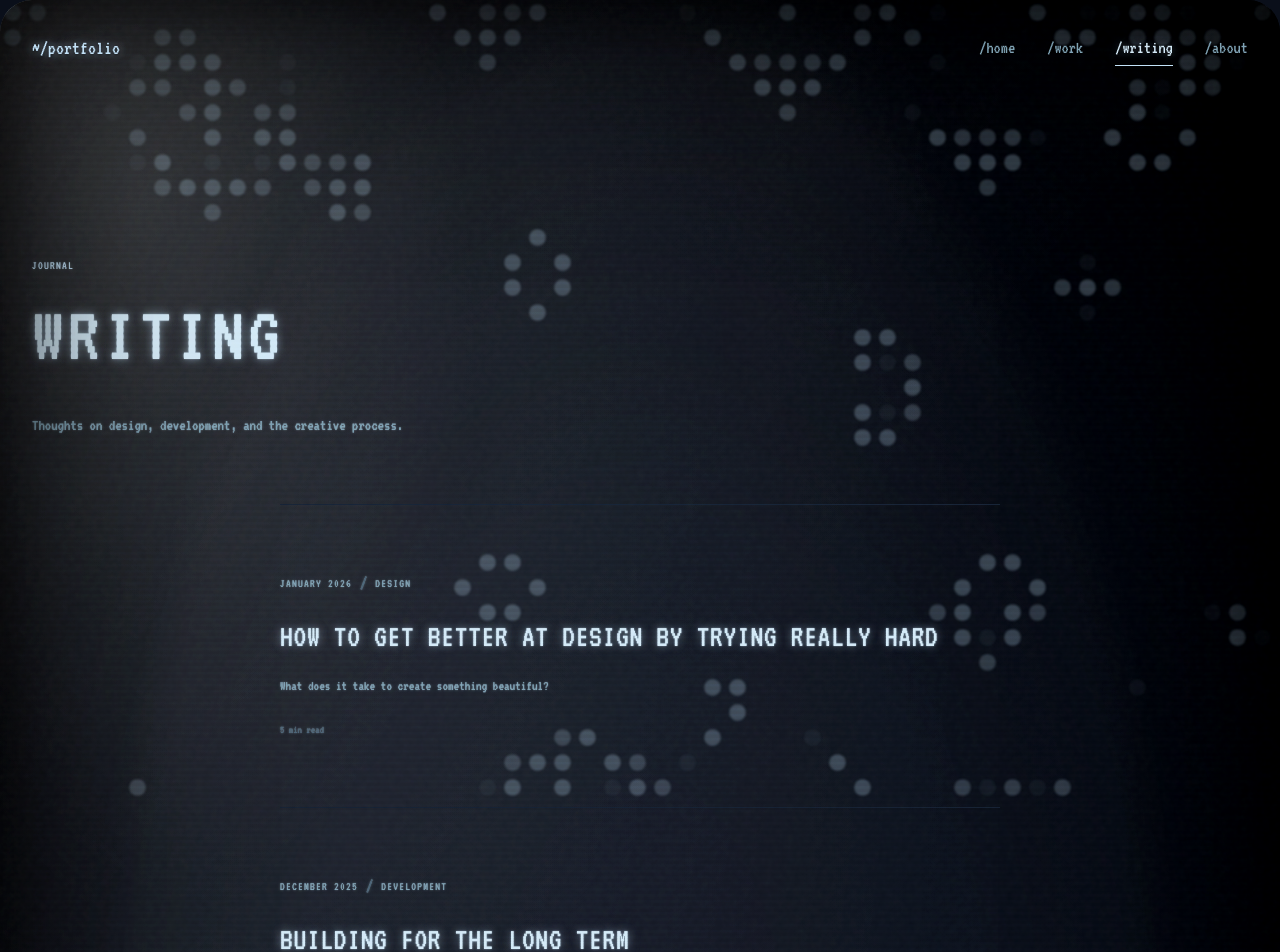
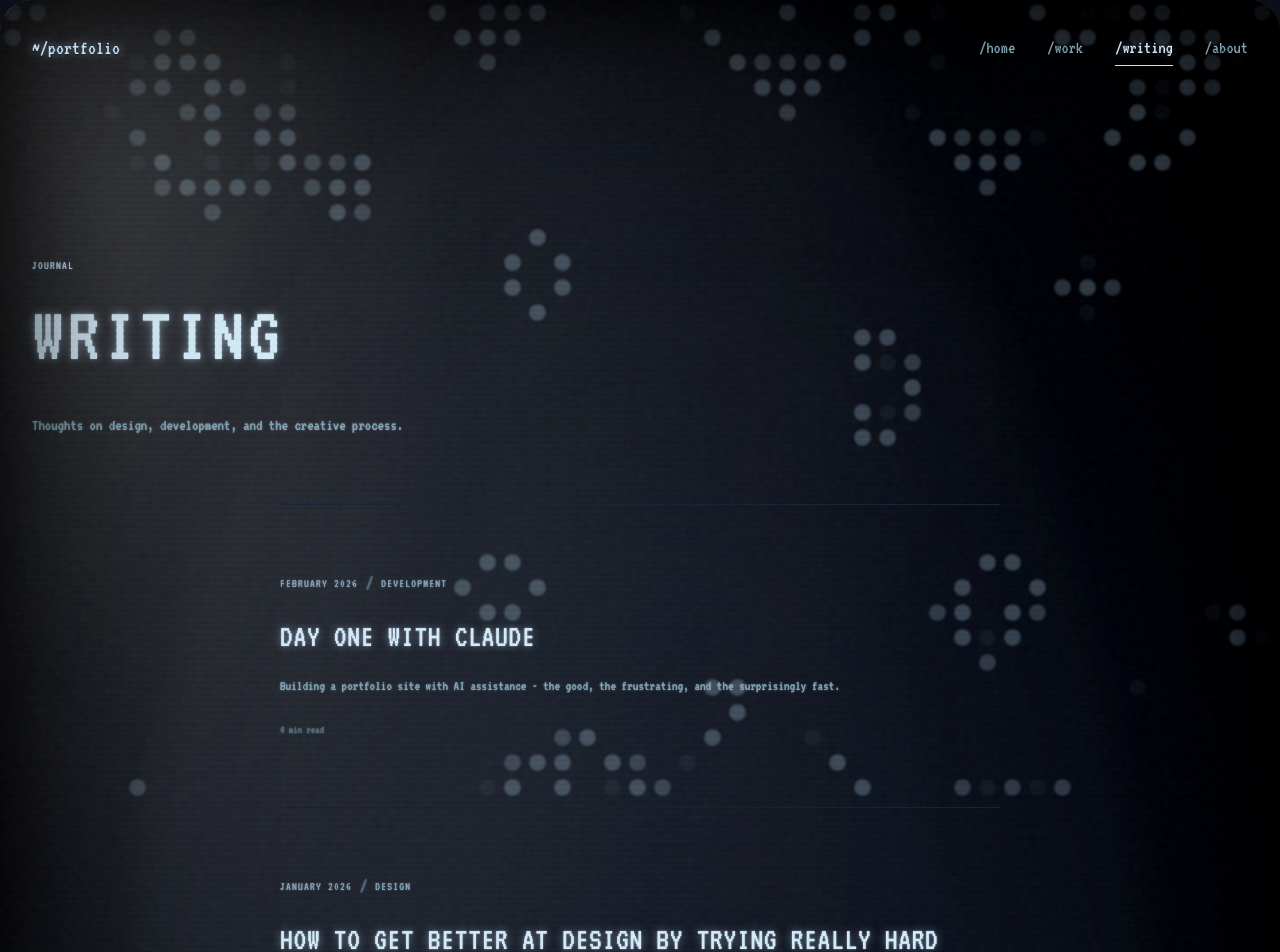
Before and after one commit to flatspider/day1-blog, a React (Vite) app: page /writing in a window 1280 px wide. Shown: the top 952 px of the page. Built offline with nearby package versions, Linux system fonts and the light colour scheme.

Commit message:
Day one with Claude blog post

```diff
--- a/src/data/posts.js
+++ b/src/data/posts.js
@@ -1,4 +1,29 @@
 const posts = [
+  {
+    id: 0,
+    slug: "day-one-with-claude",
+    title: "Day One with Claude",
+    excerpt:
+      "Building a portfolio site with AI assistance - the good, the frustrating, and the surprisingly fast.",
+    date: "February 2026",
+    readTime: "4 min read",
+    category: "Development",
+    body: [
+      "Claude can go absolutely crazy on some code. The raw SPEED Claude brings to the table.",
+      "So far today, the most frustrating part of using Claude has been figuring out where our chat transcripts were. I'm still not sure. Initially, Claude provided me with just the messages from their side, which does not provide much illumination on how working with Claude was. The coding was much more within Claude's domain.",
+      "My goal today was to build a fun portfolio site. Initially, I started by asking for a portfolio in the style of an art gallery. This ended up creating a blank feeling. But Claude absolutely crushed it in about 30 seconds. All of the links worked, the page navigation, the scrolling. It's amazing now what can be considered to be boilerplate code.",
+      "I didn't really like that initial design. It was too flat. I went out looking for some design prompts to help Claude think, and stumbled upon the official Claude frontend design prompt. It includes things like \"You tend to converge toward generic, 'on distribution' outputs. In frontend design, this creates what users call the 'AI slop' aesthetic.\" This helped add energy to my design.",
+      "I also knew I wanted a functional Conway's Game in the background of the site. I added that in, but the black on white was still too flat.",
+      "Working with Claude is sort of like working with a coworker who has no ideas. You have to be the one to generate and drive the conversation, using prompts and making sure you have a clear path forward, especially with regards to design.",
+      "My next design pivot was that I wanted the \"gallery\" feeling to disappear. I switched over to a computer terminal aesthetic. This ended up being far too Matrix-y. Black and green, a bit ominous for a portfolio site. I let Claude know, and provided some aesthetic examples, and Claude was off to the races.",
+      "This is when I hit my token limit for the day. It seems that as the codebase expands, Claude can spend a lot of time reading through and making changes. Especially full scale design changes. I eventually settled on a whitish and black terminal color under a CRT screen. This looked less disgusting than the green.",
+      "I upgraded to Max, and started fiddling with the CRT screen. Claude unsuccessfully resolved a tooltip bug that was occurring when hovering over a single cell in Conway's game. It was not able to adjust the code to avoid calling Math.random() over and over again.",
+      "The nicest thing about Claude is that he does not get frustrated. Or question what you are trying to achieve. He puts his head down, and gets to work. Even if there were better ways to accomplish something.",
+      "Claude also does not have a great sense of when something more fundamental is broken. When I attempted to deploy to GitHub Pages, GitHub actions were down. This was causing my builds to hang in the queue and fail. Claude kept blaming other files in my blog, when it was actually Microsoft.",
+      "I shifted over to Railway, got an assets error, and Claude identified and solved it immediately. That felt really nice.",
+      "You are currently reading this blogpost on my deployed website! Thank you, Claude!",
+    ],
+  },
   {
     id: 1,
     slug: "design-improvements",
@@ -16,19 +41,14 @@ const posts = [
   },
   {
     id: 2,
-    slug: "building-for-the-long-term",
+    slug: "building-with-claude",
     title: "Building for the Long Term",
     excerpt:
       "Thoughts on sustainable code architecture and the balance between shipping fast and building to last.",
-    date: "December 2025",
+    date: "January 2026",
     readTime: "8 min read",
     category: "Development",
-    body: [
-      "Speed and durability can feel like rivals, but they are not enemies. The real problem is confusing speed with haste.",
-      "When a project grows, the first shortcuts you take become the first constraints you feel. Naming, structure, and documentation are the quiet multipliers of future velocity.",
-      "My favorite approach is to build small things that are easy to delete. If you can remove a piece without panic, you have created a durable system.",
-      "Long-term thinking is less about predicting the future and more about keeping the present flexible. Ship with care, and leave the door open for the next version of yourself.",
-    ],
+    body: [""],
   },
   {
     id: 3,
```
